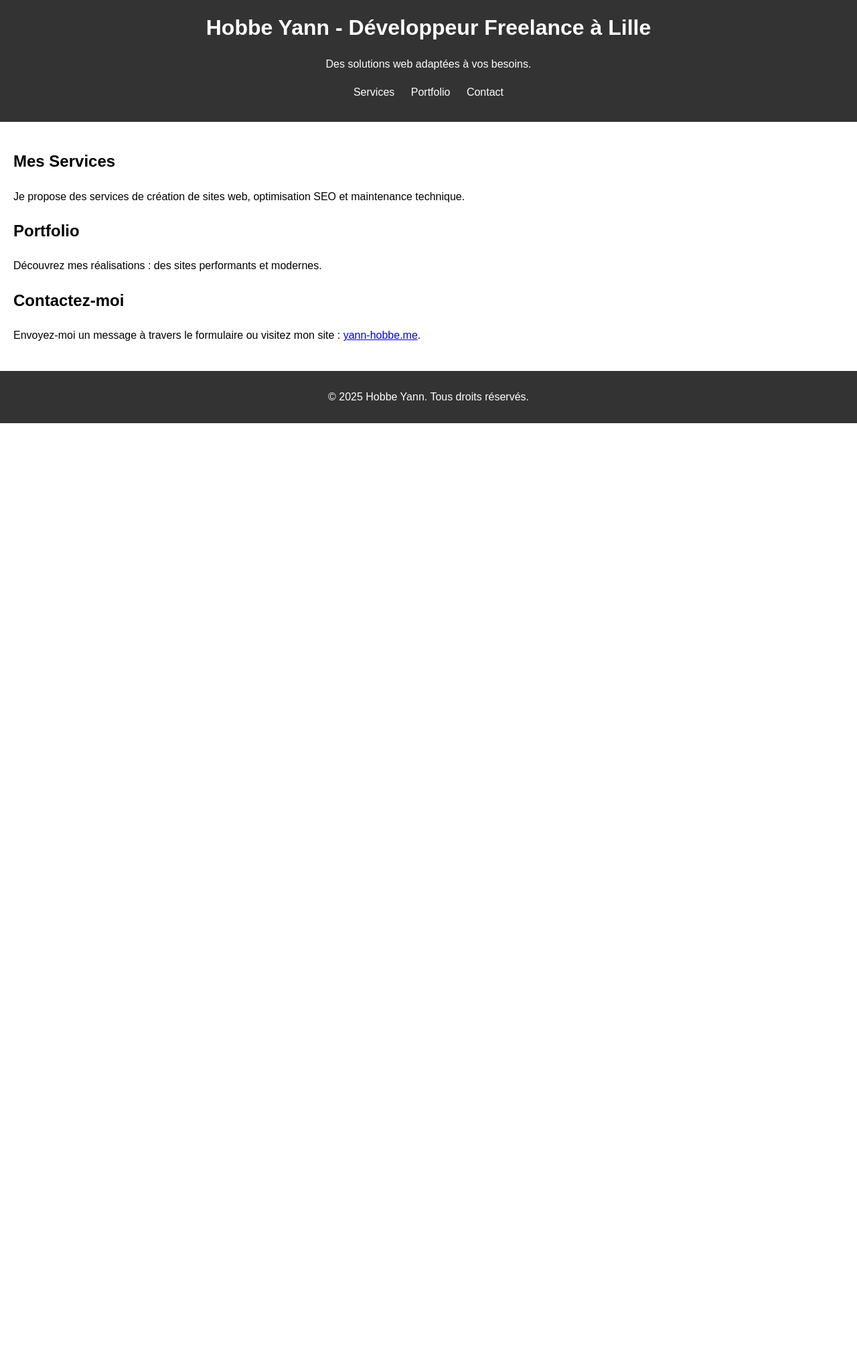
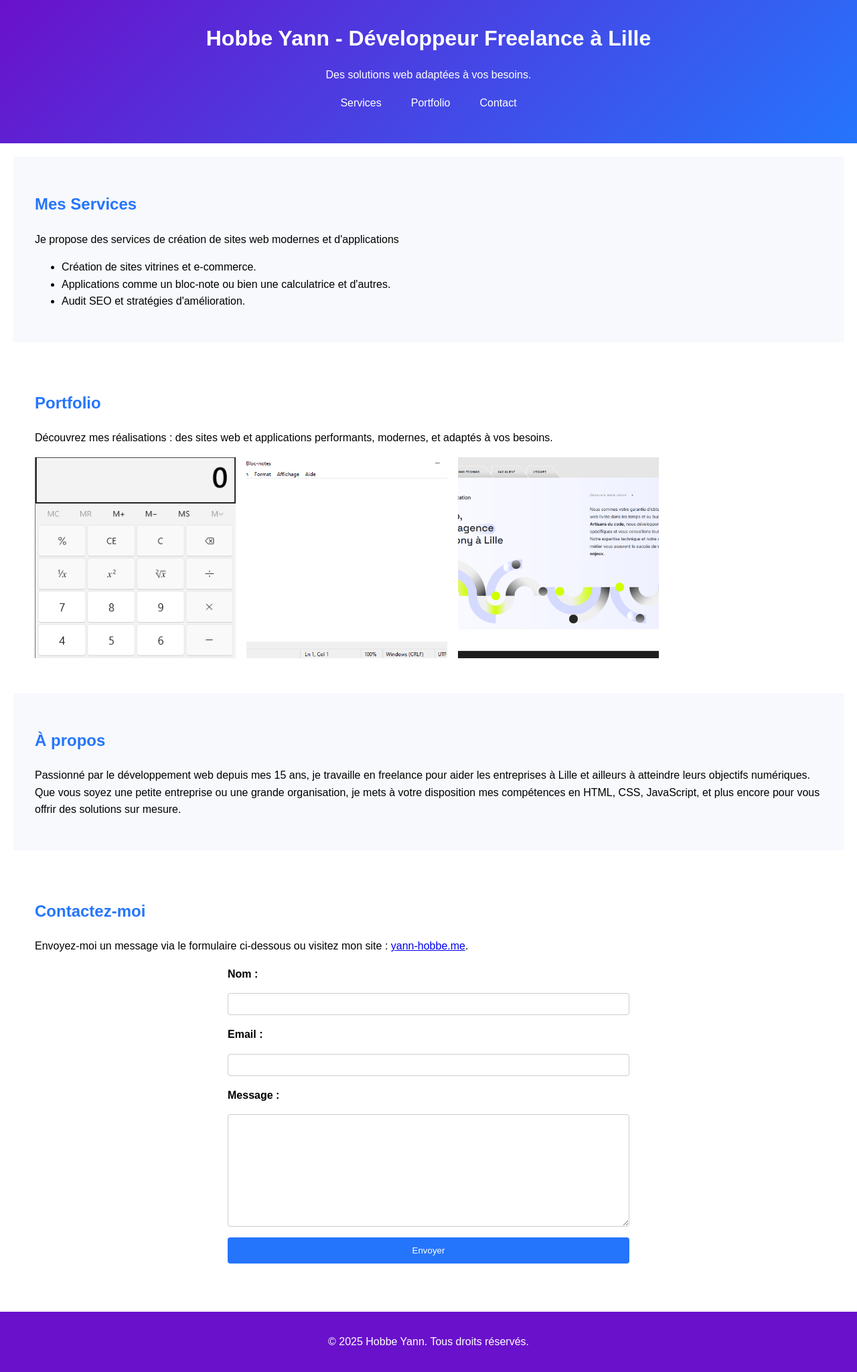
Before and after one commit to MenkoyS/MenkoyS.github.io, a PHP site: page / in a window 1280 px wide. Shown: the whole page at 67% size. Before the commit the page ends 632 px from the top, so only its background shows below. Run offline with PHP 8.4, Linux system fonts and the light colour scheme.

Commit message:
last push

```diff
--- a/css/styles.css
+++ /dev/null
@@ -1,40 +0,0 @@
-
-body {
-    font-family: Arial, sans-serif;
-    line-height: 1.6;
-    margin: 0;
-    padding: 0;
-}
-header {
-    background: #333;
-    color: #fff;
-    padding: 1rem 0;
-    text-align: center;
-}
-header h1 {
-    margin: 0;
-}
-nav ul {
-    list-style: none;
-    padding: 0;
-}
-nav ul li {
-    display: inline;
-    margin: 0 10px;
-}
-nav ul li a {
-    color: #fff;
-    text-decoration: none;
-}
-main {
-    padding: 20px;
-}
-section {
-    margin-bottom: 20px;
-}
-footer {
-    text-align: center;
-    background: #333;
-    color: #fff;
-    padding: 10px 0;
-}
--- a/index.html
+++ b/index.html
@@ -1,42 +1,67 @@
-
 <!DOCTYPE html>
 <html lang="fr">
 <head>
     <meta charset="UTF-8">
     <meta name="viewport" content="width=device-width, initial-scale=1.0">
     <meta name="description" content="Développeur Freelance à Lille, je crée des sites web performants et optimisés pour votre activité.">
-    <meta name="keywords" content="Développeur Freelance Lille, Création site web Lille, Yann Hobbe">
+    <meta name="keywords" content="Développeur Freelance Lille, Création site web Lille, Yann Hobbe, optimisation SEO Lille, sites performants, solutions web Lille">
     <meta name="author" content="Hobbe Yann">
     <title>Développeur Freelance Lille - Yann Hobbe</title>
-    <link rel="stylesheet" href="css/styles.css">
+    <link rel="stylesheet" href="styles.css">
 </head>
 <body>
-    <header>
+    <header style="background: linear-gradient(135deg, #6a11cb, #2575fc); color: white; text-align: center; padding: 2rem;">
         <h1>Hobbe Yann - Développeur Freelance à Lille</h1>
         <p>Des solutions web adaptées à vos besoins.</p>
         <nav>
-            <ul>
-                <li><a href="#services">Services</a></li>
-                <li><a href="#portfolio">Portfolio</a></li>
-                <li><a href="#contact">Contact</a></li>
+            <ul style="list-style: none; display: flex; justify-content: center; gap: 1.5rem;">
+                <li><a href="#services" style="color: white; text-decoration: none;">Services</a></li>
+                <li><a href="#portfolio" style="color: white; text-decoration: none;">Portfolio</a></li>
+                <li><a href="#contact" style="color: white; text-decoration: none;">Contact</a></li>
             </ul>
         </nav>
     </header>
     <main>
-        <section id="services">
-            <h2>Mes Services</h2>
-            <p>Je propose des services de création de sites web, optimisation SEO et maintenance technique.</p>
+        <section id="services" style="padding: 2rem; background: #f7f9fc;">
+            <h2 style="color: #2575fc;">Mes Services</h2>
+            <p>Je propose des services de création de sites web modernes et d'applications</p>
+            <ul>
+                <li>Création de sites vitrines et e-commerce.</li>
+                <li>Applications comme un bloc-note ou bien une calculatrice et d'autres.</li>
+                <li>Audit SEO et stratégies d'amélioration.</li>
+            </ul>
+                </section>
+        <section id="portfolio" style="padding: 2rem;">
+            <h2 style="color: #2575fc;">Portfolio</h2>
+            <p>Découvrez mes réalisations : des sites web et applications performants, modernes, et adaptés à vos besoins.</p>
+            <div style="display: flex; flex-wrap: wrap; gap: 1rem;">
+                <img src="calc.png" alt="Projet 1 étant une calculatrice " style="width: 300px; height: 300px; object-fit: cover;">
+                <img src="blox-note.png" alt="Projet 2 étant un bloc note" style="width: 300px; height: 300px; object-fit: cover;">
+                <img src="widop.png" alt="Projet 3 étant un site web fais pour une entreprise" style="width: 300px; height: 300px; object-fit: cover;">
+            </div>
         </section>
-        <section id="portfolio">
-            <h2>Portfolio</h2>
-            <p>Découvrez mes réalisations : des sites performants et modernes.</p>
+        <section id="about" style="padding: 2rem; background: #f7f9fc;">
+            <h2 style="color: #2575fc;">À propos</h2>
+            <p>Passionné par le développement web depuis mes 15 ans, je travaille en freelance pour aider les entreprises à Lille et ailleurs à atteindre leurs objectifs numériques. Que vous soyez une petite entreprise ou une grande organisation, je mets à votre disposition mes compétences en HTML, CSS, JavaScript, et plus encore pour vous offrir des solutions sur mesure.</p>
         </section>
-        <section id="contact">
-            <h2>Contactez-moi</h2>
-            <p>Envoyez-moi un message à travers le formulaire ou visitez mon site : <a href="https://yann-hobbe.me/" target="_blank">yann-hobbe.me</a>.</p>
+        <section id="contact" style="padding: 2rem;">
+            <h2 style="color: #2575fc;">Contactez-moi</h2>
+            <p>Envoyez-moi un message via le formulaire ci-dessous ou visitez mon site : <a href="https://yann-hobbe.me/" target="_blank">yann-hobbe.me</a>.</p>
+            <form action="#" method="POST" style="display: flex; flex-direction: column; gap: 1rem; max-width: 600px; margin: 0 auto;">
+                <label for="name" style="font-weight: bold;">Nom :</label>
+                <input type="text" id="name" name="name" required style="padding: 0.5rem; border: 1px solid #ccc; border-radius: 4px;">
+
+                <label for="email" style="font-weight: bold;">Email :</label>
+                <input type="email" id="email" name="email" required style="padding: 0.5rem; border: 1px solid #ccc; border-radius: 4px;">
+
+                <label for="message" style="font-weight: bold;">Message :</label>
+                <textarea id="message" name="message" required style="padding: 0.5rem; border: 1px solid #ccc; border-radius: 4px; height: 150px;"></textarea>
+
+                <button type="submit" style="padding: 0.75rem; background-color: #2575fc; color: white; border: none; border-radius: 4px; cursor: pointer;">Envoyer</button>
+            </form>
         </section>
     </main>
-    <footer>
+    <footer style="background: #6a11cb; color: white; text-align: center; padding: 1rem;">
         <p>© 2025 Hobbe Yann. Tous droits réservés.</p>
     </footer>
 </body>
--- a/js/scripts.js
+++ /dev/null
@@ -1,2 +0,0 @@
-
-console.log('Bienvenue sur le site de Hobbe Yann, Développeur Freelance à Lille!');
--- a/styles.css
+++ b/styles.css
@@ -1,185 +1,40 @@
-/* Base styles */
+
 body {
     font-family: Arial, sans-serif;
-    margin: 0;
-    padding: 0;
-    background-color: #f4f4f4;
-    color: #333;
-}
-
-header {
-    background-color: #222;
-    color: #fff;
-    padding: 1rem 0;
-}
-
-header nav ul {
-    list-style: none;
-    display: flex;
-    justify-content: center;
+    line-height: 1.6;
     margin: 0;
     padding: 0;
 }
-
-header nav ul li {
-    margin: 0 1rem;
-}
-
-header nav ul li a {
-    text-decoration: none;
+header {
+    background: #333;
     color: #fff;
-    font-weight: bold;
-}
-
-header nav ul li a:hover {
-    color: #ffd700;
-}
-
-/* Home Section */
-#home {
-    text-align: center;
-    padding: 2rem;
-    background: #222;
-    color: #fff;
-}
-
-#home h1 {
-    font-size: 2.5rem;
-    margin-bottom: 1rem;
-}
-
-#home p {
-    font-size: 1.2rem;
-    margin-bottom: 1.5rem;
-}
-
-#home .cta {
-    background-color: #ffd700;
-    color: #222;
-    padding: 0.75rem 1.5rem;
-    text-decoration: none;
-    font-weight: bold;
-    border-radius: 5px;
-}
-
-#home .cta:hover {
-    background-color: #e6b800;
-}
-
-/* Services Section */
-#services {
-    padding: 2rem;
-    background-color: #fff;
-    color: #333;
+    padding: 1rem 0;
     text-align: center;
 }
-
-#services h2 {
-    font-size: 2rem;
-    margin-bottom: 1rem;
+header h1 {
+    margin: 0;
 }
-
-#services .service {
-    margin: 1rem 0;
+nav ul {
+    list-style: none;
+    padding: 0;
 }
-
-#services h3 {
-    font-size: 1.5rem;
-    color: #222;
+nav ul li {
+    display: inline;
+    margin: 0 10px;
 }
-
-/* Portfolio Section */
-#portfolio {
-    padding: 2rem;
-    background-color: #f9f9f9;
-    color: #333;
+nav ul li a {
+    color: #fff;
+    text-decoration: none;
+}
+main {
+    padding: 20px;
+}
+section {
+    margin-bottom: 20px;
+}
+footer {
     text-align: center;
+    background: #333;
+    color: #fff;
+    padding: 10px 0;
 }
-
-#portfolio h2 {
-    font-size: 2rem;
-    margin-bottom: 1rem;
-}
-
-#portfolio .project {
-    margin: 1rem 0;
-}
-
-#portfolio h3 {
-    font-size: 1.5rem;
-    color: #222;
-}
-
-/* About Section */
-#about {
-    padding: 2rem;
-    background-color: #fff;
-    color: #333;
-    text-align: center;
-}
-
-#about h2 {
-    font-size: 2rem;
-    margin-bottom: 1rem;
-}
-
-#about p {
-    margin: 1rem 0;
-    line-height: 1.6;
-}
-
-/* Contact Section */
-#contact {
-    padding: 2rem;
-    background-color: #f9f9f9;
-    color: #333;
-    text-align: center;
-}
-
-#contact h2 {
-    font-size: 2rem;
-    margin-bottom: 1rem;
-}
-
-#contact form {
-    display: flex;
-    flex-direction: column;
-    align-items: center;
-}
-
-#contact label {
-    margin: 0.5rem 0;
-}
-
-#contact input,
-#contact textarea {
-    width: 80%;
-    max-width: 500px;
-    padding: 0.5rem;
-    margin: 0.5rem 0;
-    border: 1px solid #ccc;
-    border-radius: 5px;
-}
-
-#contact button {
-    background-color: #ffd700;
-    color: #222;
-    padding: 0.75rem 1.5rem;
-    border: none;
-    border-radius: 5px;
-    cursor: pointer;
-    font-weight: bold;
-}
-
-#contact button:hover {
-    background-color: #e6b800;
-}
-
-/* Footer */
-footer {
-    background-color: #222;
-    color: #fff;
-    text-align: center;
-    padding: 1rem 0;
-    margin-top: 2rem;
-}
```
Also changed, not shown: blox-note.png (added), calc.png (added), widop.png (added).
